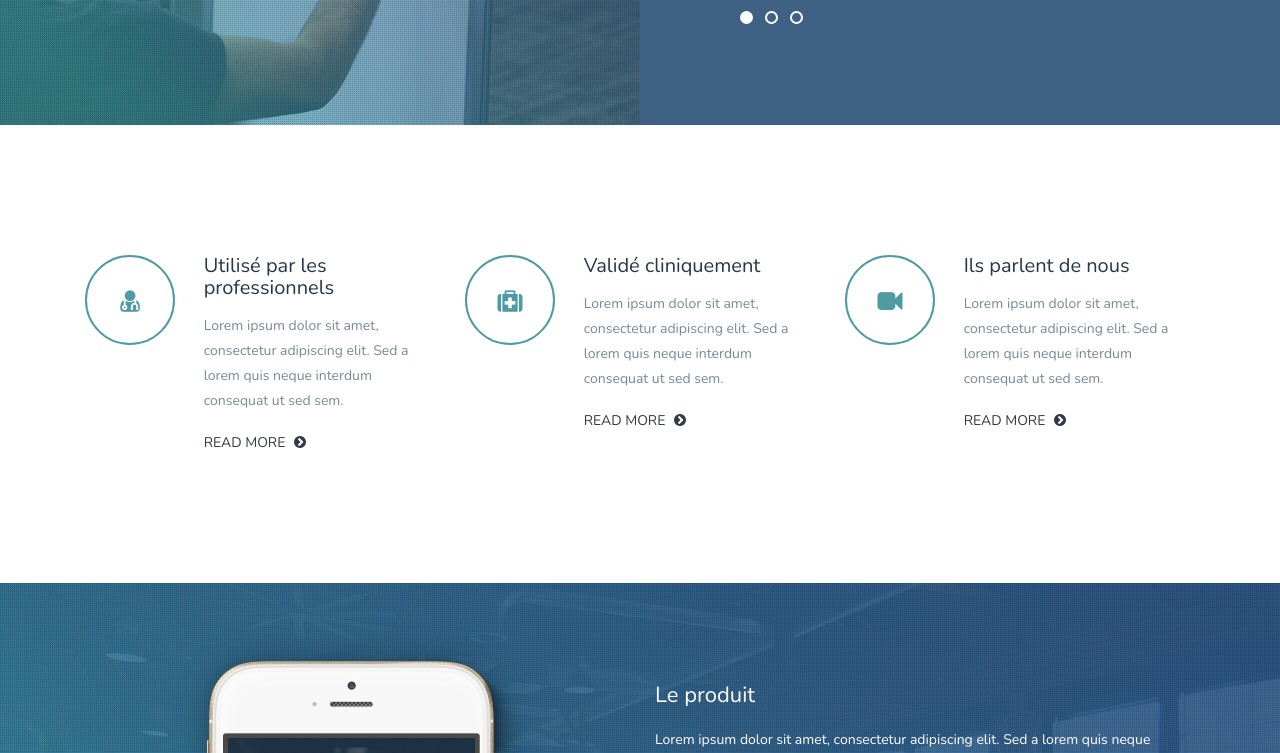
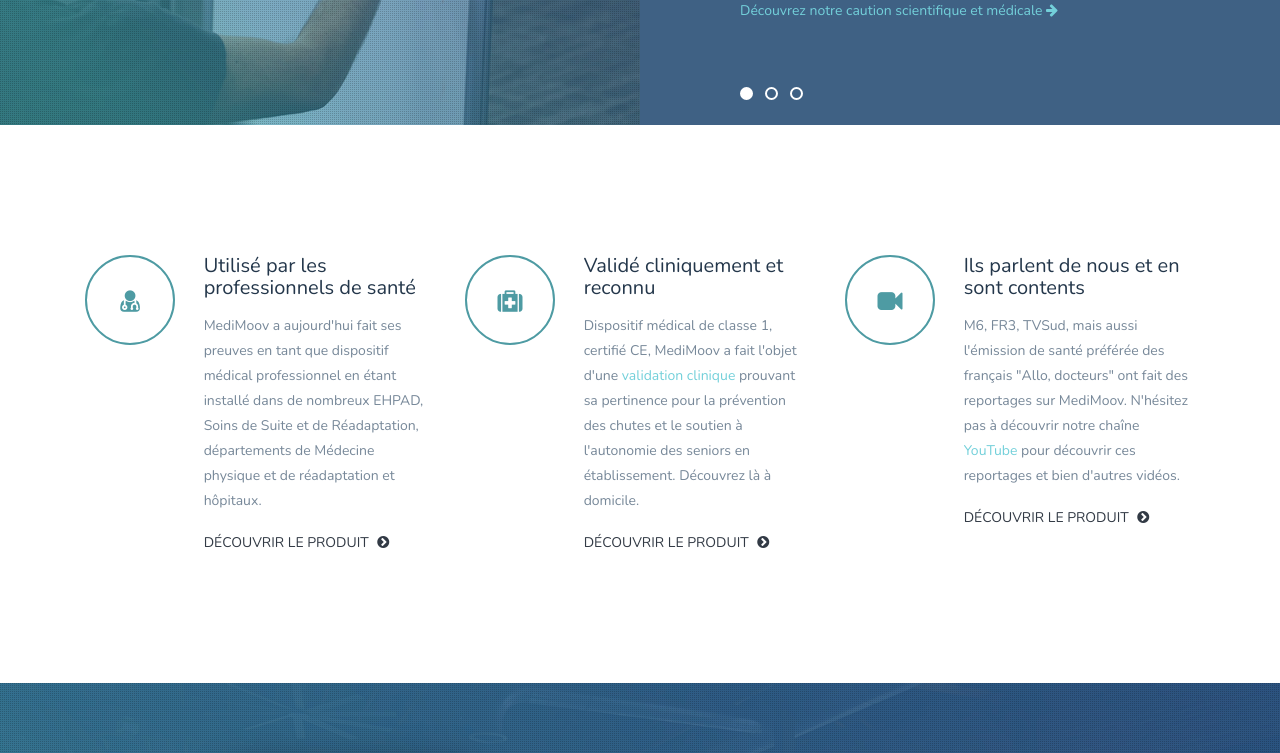
Before and after one commit to naturalpad/medimoov-domicile, a plain HTML site: page index.html in a window 1280 px wide. Shown: the part 1272-2025 px from the top of the page. Drawn offline with nearby package versions, Linux system fonts and the light colour scheme.

Commit message:
[minor] text changes

```diff
--- a/index.html
+++ b/index.html
@@ -8,9 +8,9 @@
 		<meta charset="utf-8">
 		<meta http-equiv="X-UA-Compatible" content="IE=edge">
 		<meta name="viewport" content="width=device-width, initial-scale=1">
-		<title>Medimoov - La plate-forme de physiogaming à domicile.</title>
-		<meta name="description" content="La plate-forme de physiogaming à domicile" />
-		<meta name="keywords" content="physio-gaming, jeux thérapeutiques, jeux video" />
+		<title>Medimoov - Jouez, bougez, restez en bonne santé</title>
+		<meta name="description" content="MediMoov est la première plateforme de physio-gaming à domicile pour la rééducation et le soutien à l'autonomie" />
+		<meta name="keywords" content="physio-gaming, jeux thérapeutiques, jeux video, seniors, maintien à domicile, soutien à l'autonomie, rééducation, exercices physiques, activité physique adaptée, naturalpad, e-santé, télémédecine, soin, dispositif médical, validé cliniquement" />
 		<meta name="author" content="www.naturalpad.fr" />
 		<!-- Bootstrap -->
 		<script src="js/modernizr.custom.js"></script>
@@ -59,7 +59,7 @@
 					<div class="row hero-content">
 						<div class="col-md-12">
 							<h1 class="animated fadeInDown">Jouez, bougez, restez en bonne santé.<br/><br/>Dispositif médical à destination des particuliers pour la rééducation et le soutien à l'autonomie.</h1>
-							<a href="http://tympanus.net/codrops/?p=22554" class="use-btn animated fadeInUp">Nous contacter</a> <a href="#about" class="learn-btn animated fadeInUp">En savoir plus<i class="fa fa-arrow-down"></i></a>
+							<a href="#contact" class="use-btn animated fadeInUp">Nous contacter</a> <a href="#about" class="learn-btn animated fadeInUp">En savoir plus<i class="fa fa-arrow-down"></i></a>
 						</div>
 					</div>
 				</div>
@@ -90,18 +90,18 @@
 								<ul class="slides" id="featuresSlider">
 									<li>
 										<h1>Un dispositif médical innovant</h1>
-										<p>Lorem ipsum dolor sit amet, consectetur adipiscing elit. Sed a lorem quis neque interdum consequat ut sed sem. Duis quis tempor nunc. Interdum et malesuada fames ac ante ipsum primis in faucibus.</p>
-										<p><a href="#features" class="arrow-btn">Find out why this freebie rocks! <i class="fa fa-long-arrow-right"></i></a></p>
+										<p>Nous avons associé jeu vidéo et capture de mouvements pour vous offrir une solution d'activités physiques adaptées à votre maintien en forme et votre rééducation. <br/></br/>MediMoov est reconnu dispositif médical de classe 1 et validé <img src="img/CE.png" alt="logo CE"/></p>
+										<p><a href="#features" class="arrow-btn">Découvrez notre caution scientifique et médicale <i class="fa fa-arrow-right"></i></a></p>
 									</li>
 									<li>
 										<h1>Des jeux pour la santé</h1>
-										<p>Lorem ipsum dolor sit amet, consectetur adipiscing elit. Sed a lorem quis neque interdum consequat ut sed sem. Duis quis tempor nunc. Interdum et malesuada fames ac ante ipsum primis in faucibus.</p>
-										<p><a href="http://tympanus.net/codrops/?p=22554" class="arrow-btn">Find out why this freebie rocks! <i class="fa fa-long-arrow-right"></i></a></p>
+										<p>Forts d'une vraie culture jeux vidéo et scientifique, nos équipes conçoivent des jeux funs et ludiques tout en assurant un travail physique efficace. <br/><br/>Le jeu vidéo favorise le lien social et facilite l'intégration des aidants et des proches dans les démarches de santé.</p>
+										<p><a href="#features" class="arrow-btn">Découvrez notre caution scientifique et médicale <i class="fa fa-arrow-right"></i></a></p>
 									</li>
 									<li>
 										<h1>Un outil adapté à tous</h1>
-										<p>Lorem ipsum dolor sit amet, consectetur adipiscing elit. Sed a lorem quis neque interdum consequat ut sed sem. Duis quis tempor nunc. Interdum et malesuada fames ac ante ipsum primis in faucibus.</p>
-										<p><a href="http://tympanus.net/codrops/?p=22554" class="arrow-btn">Find out why this freebie rocks! <i class="fa fa-long-arrow-right"></i></a></p>
+										<p>&#192; l'aide d'un matériel grand public peu coûteux pour du soin, notre solution adapte automatiquement la difficulté des jeux aux capacités réelles de chacun. <br/><br/>Quel que soit votre âge et votre forme physique, vous pouvez jouer et vous amuser !</p>
+										<p><a href="#features" class="arrow-btn">Découvrez notre caution scientifique et médicale <i class="fa fa-arrow-right"></i></a></p>
 									</li>
 								</ul>
 						</div>
@@ -119,9 +119,9 @@
 								<i class="fa fa-user-md"></i>
 							</div>
 							<div class="feature-content">
-								<h1>Utilisé par les professionnels</h1>
-								<p>Lorem ipsum dolor sit amet, consectetur adipiscing elit. Sed a lorem quis neque interdum consequat ut sed sem.</p>
-								<a href="http://tympanus.net/codrops/?p=22554" class="read-more-btn">Read More <i class="fa fa-chevron-circle-right"></i></a>
+								<h1>Utilisé par les professionnels de santé</h1>
+								<p>MediMoov a aujourd'hui fait ses preuves en tant que dispositif médical professionnel en étant installé dans de nombreux EHPAD, Soins de Suite et de Réadaptation, départements de Médecine physique et de réadaptation et hôpitaux. </p>
+								<a href="#product" class="read-more-btn">Découvrir le produit <i class="fa fa-chevron-circle-right"></i></a>
 							</div>
 						</div>
 						<div class="col-md-4 feature-2 wp2 delay-05s">
@@ -129,9 +129,9 @@
 								<i class="fa fa-medkit"></i>
 							</div>
 							<div class="feature-content">
-								<h1>Validé cliniquement</h1>
-								<p>Lorem ipsum dolor sit amet, consectetur adipiscing elit. Sed a lorem quis neque interdum consequat ut sed sem.</p>
-								<a href="http://tympanus.net/codrops/?p=22554" class="read-more-btn">Read More <i class="fa fa-chevron-circle-right"></i></a>
+								<h1>Validé cliniquement et reconnu</h1>
+								<p>Dispositif médical de classe 1, certifié CE, MediMoov a fait l'objet d'une <a href="#">validation clinique</a> prouvant sa pertinence pour la prévention des chutes et le soutien à l'autonomie des seniors en établissement. Découvrez là à domicile.</p>
+								<a href="#product" class="read-more-btn">Découvrir le produit <i class="fa fa-chevron-circle-right"></i></a>
 							</div>
 						</div>
 						<div class="col-md-4 feature-3 wp2 delay-1s">
@@ -139,9 +139,9 @@
 								<i class="fa fa-video-camera"></i>
 							</div>
 							<div class="feature-content">
-								<h1>Ils parlent de nous</h1>
-								<p>Lorem ipsum dolor sit amet, consectetur adipiscing elit. Sed a lorem quis neque interdum consequat ut sed sem. </p>
-								<a href="http://tympanus.net/codrops/?p=22554" class="read-more-btn">Read More <i class="fa fa-chevron-circle-right"></i></a>
+								<h1>Ils parlent de nous et en sont contents</h1>
+								<p>M6, FR3, TVSud, mais aussi l'émission de santé préférée des français "Allo, docteurs" ont fait des reportages sur MediMoov. N'hésitez pas à découvrir notre chaîne <a href="https://www.youtube.com/NaturalPad">YouTube</a> pour découvrir ces reportages et bien d'autres vidéos.</p>
+								<a href="#product" class="read-more-btn">Découvrir le produit <i class="fa fa-chevron-circle-right"></i></a>
 							</div>
 						</div>
 
@@ -317,7 +317,7 @@
 				</div>
 			</div>
 		</section>
-		<section class="download" id="download">
+		<section class="download" id="contact">
 			<div class="container">
 				<div class="row">
 					<div class="col-md-12 text-center wp4">
@@ -341,7 +341,7 @@
 							<li><a href="#about">&#192; propos</a></li>
 							<li><a href="#features">Caution</a></li>
 							<li><a href="#product">Produit</a></li>
-							<li><a href="#download">Nous contacter</a></li>
+							<li><a href="#contact">Nous contacter</a></li>
 						</ul>
 					</div>
 				</div>
@@ -355,7 +355,7 @@
 				</ul>
 				<ul>
 					<li><a href="#product"><i class="fa fa-desktop"></i>Produit</a></li>
-					<li><a href="#download"><i class="fa fa-heart"></i>Nous contacter</a></li>
+					<li><a href="#contact"><i class="fa fa-heart"></i>Nous contacter</a></li>
 				</ul>
 			</nav>
 		</div>
```
